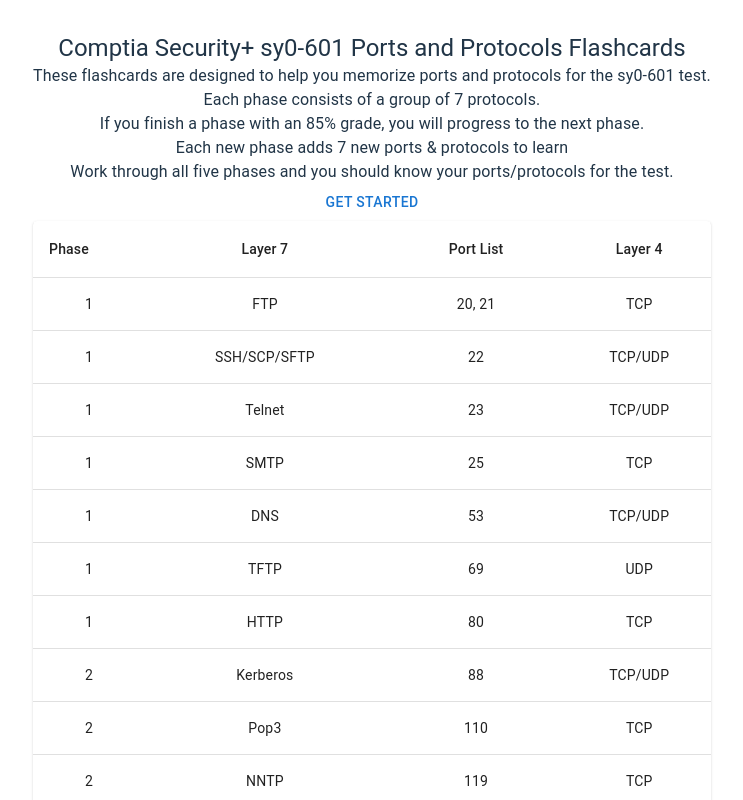
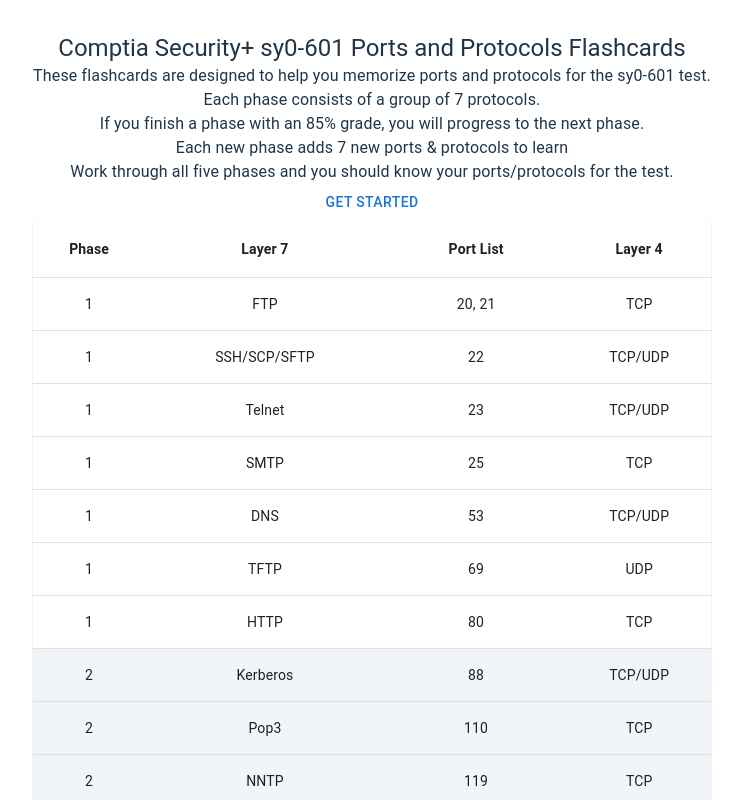
Before and after one commit to GlennStreetman/securityPlusFlashcards, a React (Vite) app: page / in a window 1280 px wide. Shown: the top 800 px of the page, without its empty margins (268-1011 px from the left). Built offline with nearby package versions, Linux system fonts and the light colour scheme.

Commit message:
add styling to table

```diff
--- a/src/components/PortsProtocolsTable.tsx
+++ b/src/components/PortsProtocolsTable.tsx
@@ -15,12 +15,15 @@
 }
 
 function mapProtocols() {
-    const rows = layer7Protocols.map((el) => <TableRow>
-        <TableCell align="center">{el.phase}</TableCell>
-        <TableCell align="center">{el.l7}</TableCell>
-        <TableCell align="center">{numbersToString(el.portList).slice(0, -2)}</TableCell>
-        <TableCell align="center">{el.l4}</TableCell>
-    </TableRow>)
+    const rows = layer7Protocols.map((el) => {
+        const bgColor = el.phase % 2 === 0 ? '#f1f5f9' : ''
+        return (<TableRow sx={{ backgroundColor: bgColor }}>
+            <TableCell align="center">{el.phase}</TableCell>
+            <TableCell align="center">{el.l7}</TableCell>
+            <TableCell align="center">{numbersToString(el.portList).slice(0, -2)}</TableCell>
+            <TableCell align="center">{el.l4}</TableCell>
+        </TableRow>)
+    })
     return rows
 }
 
@@ -29,11 +32,11 @@
         <TableContainer component={Paper}>
             <Table sx={{ minWidth: 650 }} aria-label="simple table">
                 <TableHead>
-                    <TableRow>
-                        <TableCell>Phase</TableCell>
-                        <TableCell align="center">Layer 7</TableCell>
-                        <TableCell align="center">Port List</TableCell>
-                        <TableCell align="center">Layer 4</TableCell>
+                    <TableRow >
+                        <TableCell sx={{ fontWeight: 700 }} align="center">Phase</TableCell>
+                        <TableCell sx={{ fontWeight: 700 }} align="center">Layer 7</TableCell>
+                        <TableCell sx={{ fontWeight: 700 }} align="center">Port List</TableCell>
+                        <TableCell sx={{ fontWeight: 700 }} align="center">Layer 4</TableCell>
                     </TableRow>
                 </TableHead>
                 <TableBody>
```
